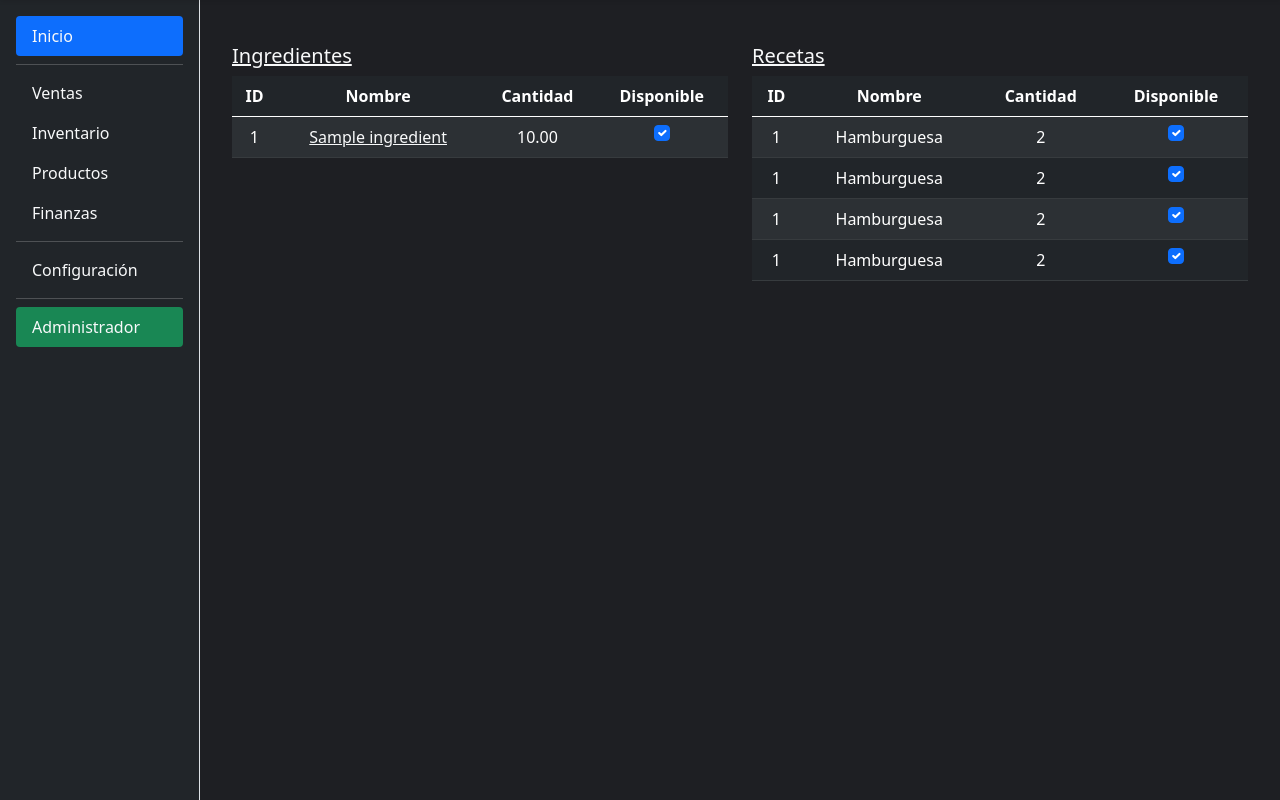
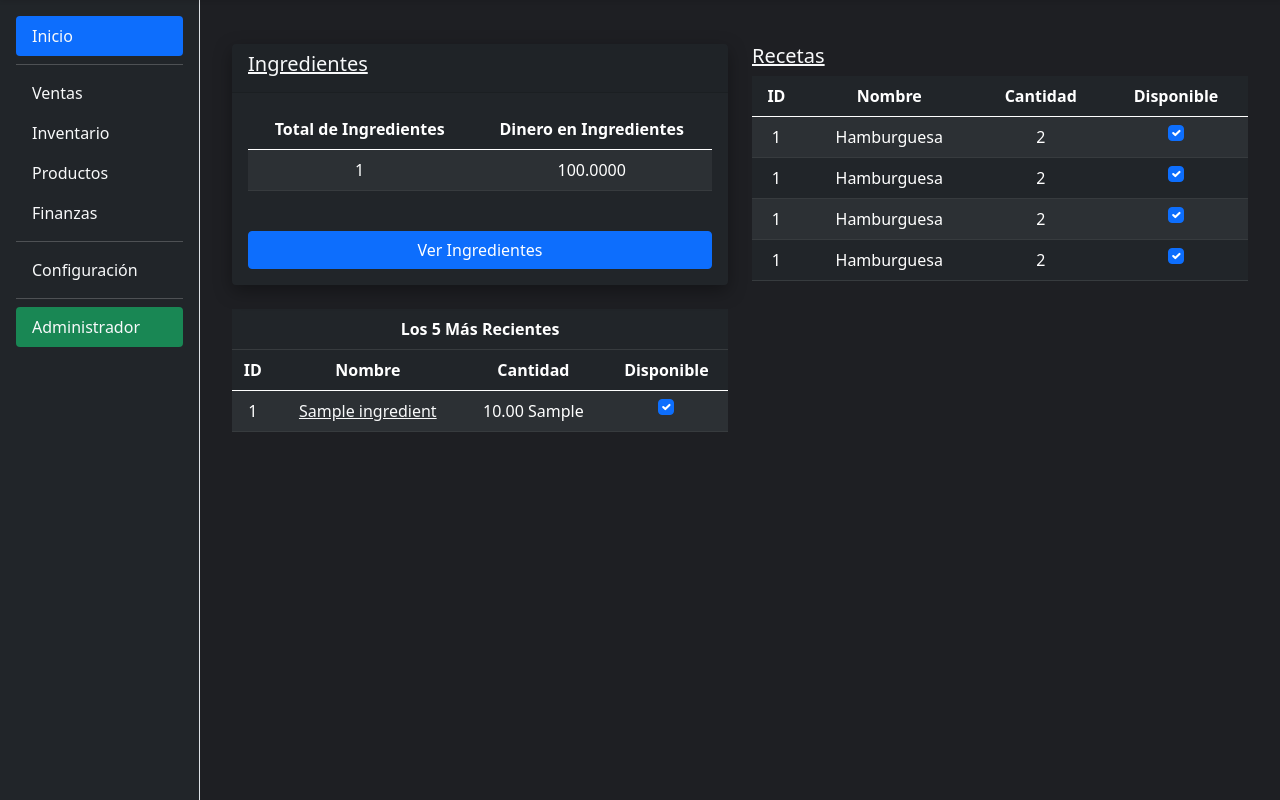
Before and after one commit to Schrodinger137/HSystem, a Django app: page /inventory in a window 1280 px wide. Shown: the part 56-856 px from the top of the page. Run offline with Django 5.2, Linux system fonts and the light colour scheme; tables that the repository leaves empty hold one stand-in row (values such as "Sample post").

Commit message:
inventory

```diff
--- a/inventory/models.py
+++ b/inventory/models.py
@@ -9,6 +9,9 @@ class Ingredient(models.Model):
     cost_per_unit = models.DecimalField(max_digits=10, decimal_places=2)
     quantity = models.DecimalField(max_digits=10, decimal_places=2, default=0)
     available = models.BooleanField(default=True)
+    created_at = models.DateTimeField(auto_now_add=True)  # <- sin default
+    updated_at = models.DateTimeField(auto_now=True)
+
 
     def save(self, *args, **kwargs):
         # Regla de negocio central
--- a/inventory/templates/inventory/ingredient.html
+++ b/inventory/templates/inventory/ingredient.html
@@ -34,8 +34,8 @@
                     <hr>
                     <h6>Costo de la cantidad actual: ${{ingredient.total_cost}}</h6>
                 </div>
-                <div class="card-footer text-center">
-                    <button class="btn btn-outline-warning"
+                <div class="card-footer d-grid  text-center">
+                    <button class="btn btn-warning"
                         onclick="openEditIngredientModal({{ ingredient.id }}, '{{ ingredient.name|escapejs }}', '{{ ingredient.unit }}', '{{ ingredient.cost_per_unit }}', '{{ ingredient.quantity }}')">
                         Editar ingrediente
                     </button>
--- a/inventory/templates/inventory/ingredientInventory.html
+++ b/inventory/templates/inventory/ingredientInventory.html
@@ -51,9 +51,8 @@
             <tr>
                 <th scope="col">ID</th>
                 <th scope="col">Nombre</th>
-                <th scope="col">Unidades</th>
+                <th scope="col">Cantidad / Unidad</th>
                 <th scope="col">Costo / Unidad</th>
-                <th scope="col">Cantidad</th>
                 <th scope="col">Costo Total</th>
                 <th scope="col">Disponible</th>
                 <th scope="col">Acciones</th>
@@ -64,9 +63,8 @@
             <tr>
                 <th scope="row">{{ ingredient.id }}</th>
                 <td><a href="{% url 'ingredient' ingredient.id %}" class="text-light">{{ ingredient.name }}</a></td>
-                <td>{{ ingredient.unit }}</td>
+                <td>{{ ingredient.quantity }} {{ingredient.unit }}</td>
                 <td>${{ ingredient.cost_per_unit }}</td>
-                <td>{{ ingredient.quantity }}</td>
                 <td>${{ ingredient.total_cost }}</td>
                 <td>
                     <input class="form-check-input m-0" type="checkbox" {% if ingredient.available %}checked{% endif %}>
--- a/inventory/templates/inventory/inventory.html
+++ b/inventory/templates/inventory/inventory.html
@@ -29,10 +29,36 @@
 <div class="container mt-4">
     <div class="row">
         <div class="col-md-6">
-            <h5><a href="{% url 'ingredientInventory' %}" class="text-light">Ingredientes</a></h5>
+            <div class="card bg-dark">
+                <div class="card-header">
+                    <a href="{% url 'ingredientInventory' %}" class="text-light">
+                        <h5>Ingredientes</h5>
+                    </a>
+                </div>
+                <div class="card-body text-center">
+                    <table class="table table-dark table-striped table-hover align-middle text-center">
+                        <thead>
+                            <tr>
+                                <th>Total de Ingredientes</th>
+                                <th>Dinero en Ingredientes</th>
+                            </tr>
+                        </thead>
+                        <tbody>
+                            <tr>
+                                <td>{{ total_ingredients }}</td>
+                                <td>{{ total_cost_ingredients }}</td>
+                            </tr>
+                        </tbody>
+                    </table>
+                    <br>
+                    <a href="{% url 'ingredientInventory' %}"  class="d-grid btn btn-primary">Ver Ingredientes</a>
+                </div>
+            </div>
+            <br>
             <div class="table-responsive">
                 <table class="table table-dark table-striped table-hover align-middle text-center">
                     <thead>
+                        <tr><th colspan="4">Los 5 Más Recientes</th></tr>
                         <tr>
                             <th>ID</th>
                             <th>Nombre</th>
@@ -41,11 +67,11 @@
                         </tr>
                     </thead>
                     <tbody>
-                        {% for ingredient in ingredients %}
+                        {% for ingredient in recent_ingredients %}
                         <tr>
                             <td>{{ ingredient.id }}</td>
                             <td><a href="{% url 'ingredient' ingredient.id %}" class="text-light">{{ ingredient.name }}</a></td>
-                            <td>{{ ingredient.quantity }}</td>
+                            <td>{{ ingredient.quantity }} {{ingredient.unit}}</td>
                             <td>
                                 <input class="form-check-input m-0" type="checkbox" {% if ingredient.available %}checked{% endif %}>
                             </td>
@@ -108,5 +134,4 @@
     </div>
 </div>
 
-
 {% endblock %}
--- a/inventory/views.py
+++ b/inventory/views.py
@@ -14,9 +14,15 @@ def index(request):
 def inventory(request):
 
     ingredients = Ingredient.objects.all()
+    recent_ingredients = Ingredient.objects.order_by('-created_at')[:5]
+    total_ingredients = ingredients.count()
+    total_cost_ingredients = sum([ingredient.total_cost for ingredient in ingredients])
 
     context = {
-        'ingredients':ingredients
+        'ingredients':ingredients,
+        'recent_ingredients':recent_ingredients,
+        'total_cost_ingredients':total_cost_ingredients,
+        'total_ingredients':total_ingredients,
     }
 
     return render(request, 'inventory/inventory.html', context)
@@ -25,7 +31,7 @@ def ingredientInventory(request):
     ingredients = Ingredient.objects.all()
 
     context = {
-        'ingredients': ingredients
+        'ingredients': ingredients,
     }
 
     return render(request, 'inventory/ingredientInventory.html', context)
```
Also changed, not shown: inventory/migrations/0006_ingredient_created_at_ingredient_updated_at.py (added).
